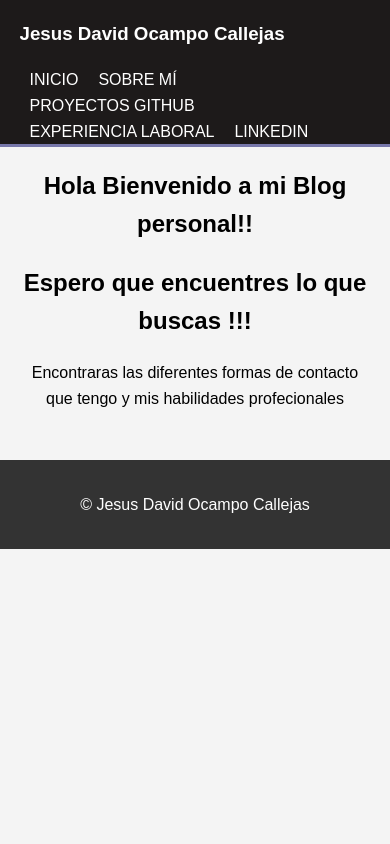
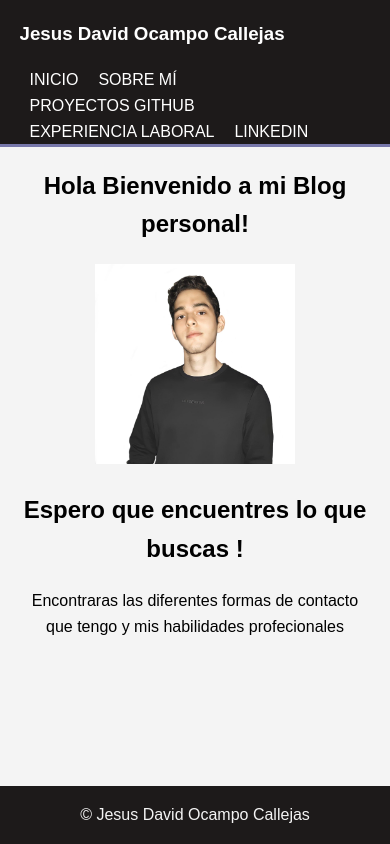
Before and after one commit to jisusoc19/Creacion_Blog_Unir, a plain HTML site: page index.html in a window 390 px wide. Drawn offline with Linux system fonts and the light colour scheme.

Commit message:
proyecto termiando para github pages final final

```diff
--- a/estilos.css
+++ b/estilos.css
@@ -88,33 +88,36 @@ a {
     color: #1d1a1a;
     font-size: 30px;
 }
-@media (max-width: 480px) {
+@media (max-width: 400px) {
     .imgjesus {
+
+        width: 200px;
+    }
+    img{
+        width: 200px;
+
+    }
+    .footer {
+        position: fixed;
+        bottom: 0;
+        width: 100%;
+    }
+
+}
+
+@media (max-width: 200px) {
+    .imgjesus {
+
         display: none;
     }
     img{
         display: none;
 
     }
+
     .footer {
-        background-color: #1d1a1a;
-        color: #f4f4f4;
-        text-align: center;
-        flex: auto;
-        position: sticky;
+        position: fixed;
         bottom: 0;
         width: 100%;
     }
-
 }
-@media (max-width: 880px) {
-    .footer {
-        background: #333;
-        color: #fff;
-        text-align: center;
-        padding: 1em 0;
-        margin-top: 2em;
-        position: relative;
-
-    }
-}
--- a/index.html
+++ b/index.html
@@ -12,7 +12,7 @@
             <section class="container">
                 <h1>Jesus David Ocampo Callejas</h1>
                 <ul>
-                    <li><a href="blog.html">Inicio</a></li>
+                    <li><a href="index.html">Inicio</a></li>
                     <li><a href="sobremi.html">Sobre Mí</a></li>
                     <li><a href="https://github.com/jisusoc19?tab=repositories">Proyectos Github</a></li>
                     <li><a href="expe.html">Experiencia laboral</a></li>
@@ -23,11 +23,12 @@
     </header>
     <main >
             <article class="container2">
-                <h2>Hola Bienvenido a mi Blog personal!! </h2>
+                <h2>Hola Bienvenido a mi Blog personal! </h2>
                 <img class="imgjesus" src="jesus.jpg" alt="Foto de Jesus david ocampo Callejas">
-                <h2>Espero que encuentres lo que buscas !!! </h2>
+                <h2>Espero que encuentres lo que buscas ! </h2>
                 <p >Encontraras las diferentes formas de contacto que tengo y mis habilidades profecionales</p>
             </article>
+    </main>
     <footer class="footer">
         <p>&copy; Jesus David Ocampo Callejas</p>
     </footer>
```
Also changed, not shown: expe.html (+4 -3 lines), sobremi.html (+4 -3 lines).
